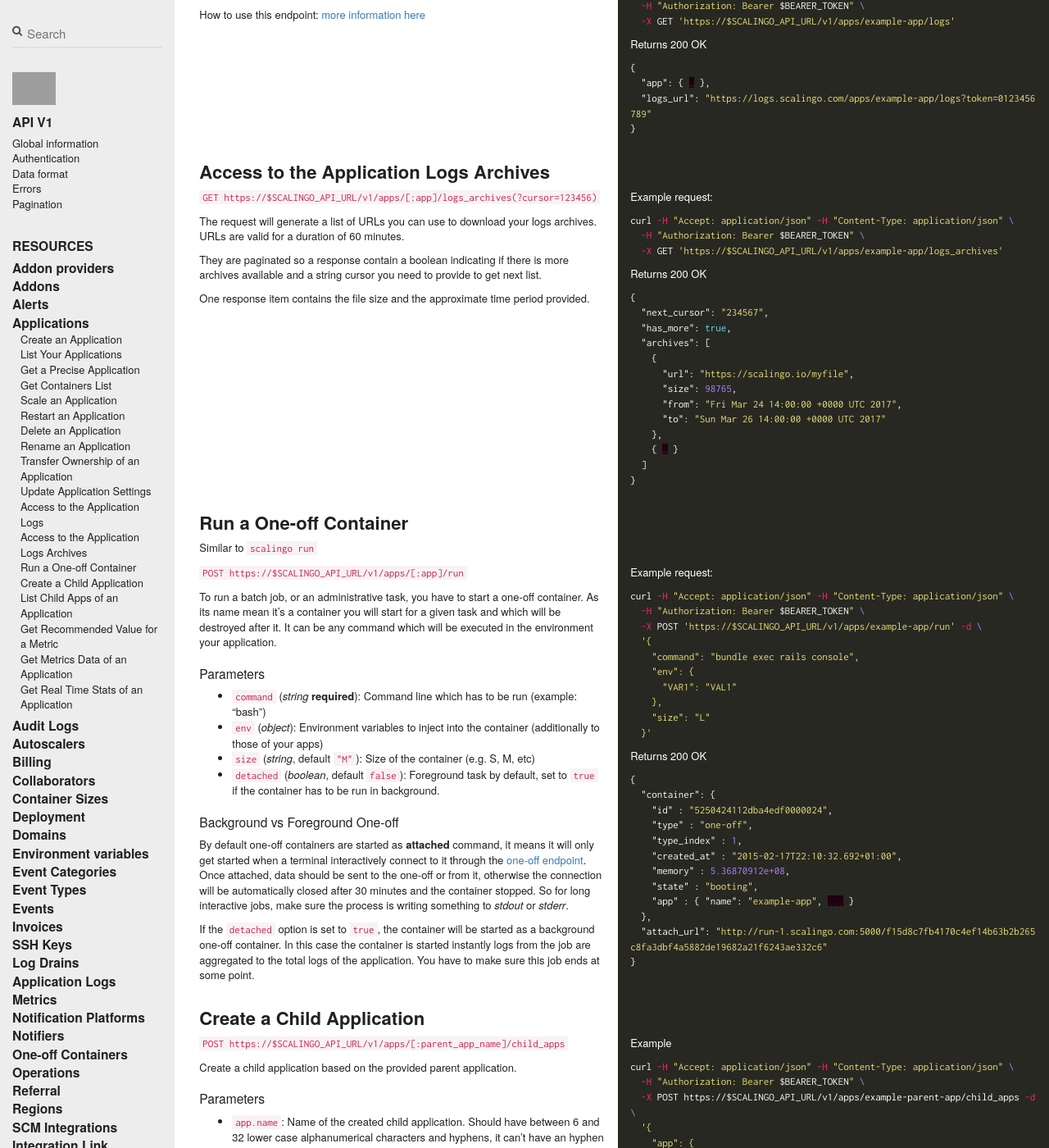
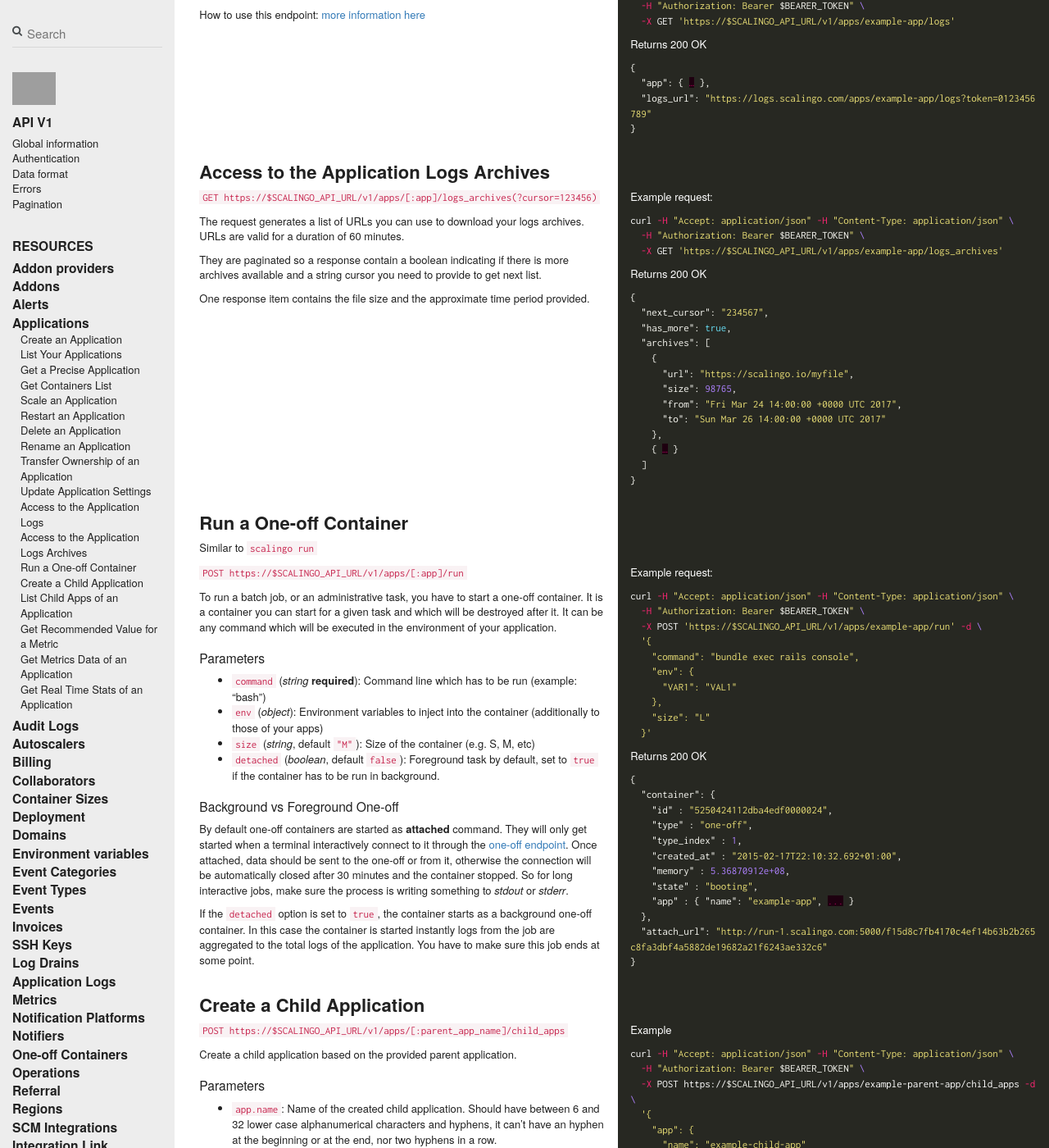
Before and after one commit to jdauphant/developers-documentation, a Jekyll site: the page built from _scalingo_api/apps.md, in a window 1280 px wide and 1400 px high, scrolled down 5333 px. Shown: the whole window at 82% size. Built offline with Jekyll 4.4.1, drawn with Linux system fonts in a browser that asks for light colours; nearby versions of some CDN libraries; comment, search, counter and statistics services are not loaded; some of the changed text lies outside the part shown; grey boxes are pictures that could not be loaded.

Commit message:
No Future

```diff
--- a/_scalingo_api/apps.md
+++ b/_scalingo_api/apps.md
@@ -77,7 +77,7 @@ Example object:
 
 ### Custom Header
 
-* `X-Dry-Run: <boolean>`: If set to true, the operation will only check if the
+* `X-Dry-Run: <boolean>`: If set to true, the operation only checks if the
   application can be created with the given parameters. The same errors and responses
   are sent, but the application **is not** actually created.
 
@@ -531,7 +531,7 @@ Returns 200 OK
 
 `GET https://$SCALINGO_API_URL/v1/apps/[:app]/logs`
 
-The request will generate an URL you can use to access the logs of your application.
+The request generates an URL you can use to access the logs of your application.
 
 How to use this endpoint: [more information here](/logs.html)
 
@@ -562,7 +562,7 @@ Returns 200 OK
 
 `GET https://$SCALINGO_API_URL/v1/apps/[:app]/logs_archives(?cursor=123456)`
 
-The request will generate a list of URLs you can use to download your logs archives.
+The request generates a list of URLs you can use to download your logs archives.
 URLs are valid for a duration of 60 minutes.
 
 They are paginated so a response contain a boolean indicating if there is more
@@ -609,9 +609,9 @@ Similar to `scalingo run`
 `POST https://$SCALINGO_API_URL/v1/apps/[:app]/run`
 
 To run a batch job, or an administrative task, you have to start a one-off
-container. As its name mean it's a container you will start for a given task
+container. It is a container you can start for a given task
 and which will be destroyed after it. It can be any command which will be
-executed in the environment your application.
+executed in the environment of your application.
 
 ### Parameters
 
@@ -623,14 +623,14 @@ executed in the environment your application.
 
 ### Background vs Foreground One-off
 
-By default one-off containers are started as **attached** command, it means it
+By default one-off containers are started as **attached** command. They
 will only get started when a terminal interactively connect to it through the
 [one-off endpoint](/one-off.html). Once attached, data should be sent to the
 one-off or from it, otherwise the connection will be automatically closed after
 30 minutes and the container stopped. So for long interactive jobs, make sure
 the process is writing something to *stdout* or *stderr*.
 
-If the `detached` option is set to `true`, the container will be started as a
+If the `detached` option is set to `true`, the container starts as a
 background one-off container. In this case the container is started instantly
 logs from the job are aggregated to the total logs of the application. You have
 to make sure this job ends at some point.
@@ -784,7 +784,7 @@ The recommended value endpoint let you get the value we recommend to use for the
 `GET https://$SCALINGO_API_URL/v1/stats/:metrics/recommended_value`
 
 The metrics are aggregated by container types. If a type have more than one
-container and the container index is not passed, it will return the mean value
+container and the container index is not passed, it returns the mean value
 of all the containers of the same type. The explanation about this value is in the
 [documentation](https://doc.scalingo.com/platform/app/autoscaler).
 
@@ -848,7 +848,7 @@ The `metrics` available are:
 * `router`
 
 If the metrics type is `router` the container and index parameters are ignored.
-But you can pass a `status_code` get variable which will filter router metrics by
+But you can pass a `status_code` get variable which filters router metrics by
 their status code.
 
 Possible values are:
```
